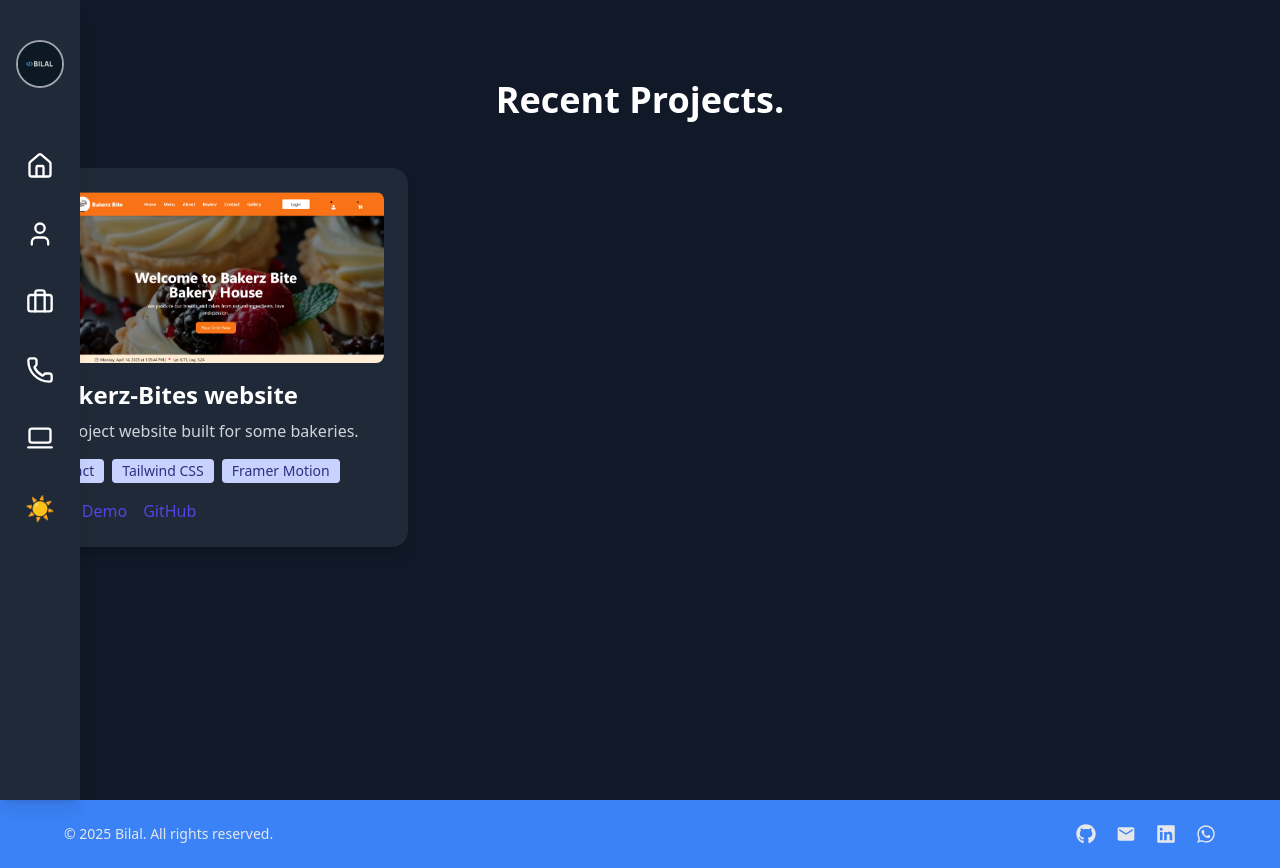
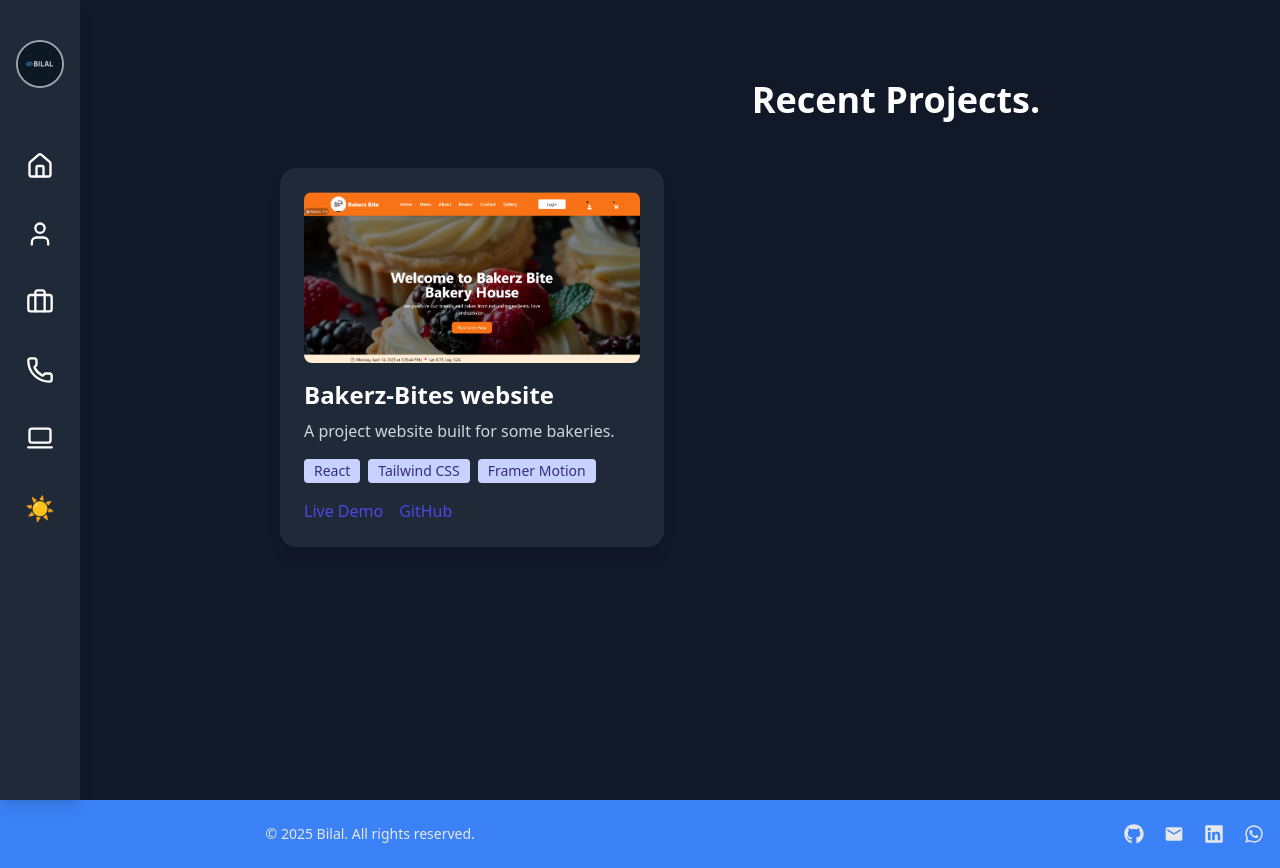
Before and after one commit to LORDBILLZ17/Portfolio, a React (Vite) app: page /MyWorks in a window 1280 px wide. Built offline with nearby package versions, Linux system fonts and the light colour scheme.

Commit message:
Your descriptive commit message

```diff
--- a/src/Footer.jsx
+++ b/src/Footer.jsx
@@ -3,8 +3,8 @@ import { MdEmail } from "react-icons/md";
 
 const Footer = () => {
   return (
-    <footer className="bg-gray-900 dark:bg-blue-500 text-gray-200 dark:text-gray-200 py-6 px-4 ">
-      <div className="max-w-6xl mx-auto flex flex-col md:flex-row justify-between items-center gap-4">
+    <footer className="bg-gray-900 dark:bg-blue-500 text-gray-200 py-6 px-4">
+  <div className="ml-[20%] max-w-6xl flex flex-col md:flex-row justify-between items-center gap-4">
     <p className="text-sm">&copy; {new Date().getFullYear()} Bilal. All rights reserved.</p>
     <div className="flex gap-5 text-xl">
       <a
@@ -13,6 +13,7 @@ const Footer = () => {
         rel="noopener noreferrer"
         aria-label="GitHub"
         className="hover:text-black dark:hover:text-white"
+        title="GitHub"
       >
         <FaGithub />
       </a>
@@ -22,30 +23,34 @@ const Footer = () => {
         rel="noopener noreferrer"
         aria-label="Email"
         className="hover:text-red-600"
+        title="Email"
       >
         <MdEmail />
       </a>
       <a
-            href="https://www.linkedin.com/in/yourlinkedin/"
+        href="https://www.linkedin.com/in/bilal-profile-name/"
         target="_blank"
         rel="noopener noreferrer"
         aria-label="LinkedIn"
         className="hover:text-blue-600"
+        title="LinkedIn"
       >
         <FaLinkedin />
       </a>
       <a
-            href="https://wa.me/+2349071428947"
+        href="https://wa.me/2349071428947"
         target="_blank"
         rel="noopener noreferrer"
         aria-label="WhatsApp"
         className="hover:text-green-600"
+        title="WhatsApp"
       >
         <FaWhatsapp />
       </a>
     </div>
   </div>
 </footer>
+
   );
 };
 
--- a/src/MyWorks.jsx
+++ b/src/MyWorks.jsx
@@ -5,7 +5,7 @@ import Footer from "./Footer";
 const Workshop = () => {
   return (
     <section className="py-20 bg-gray-100 dark:bg-gray-900 h-screen" id="workshop ">
-      <div className="container mx-auto px-6">
+      <div className="container mx-auto px-6 ml-[20%]">
         <h2 className="text-4xl font-bold text-center mb-12 text-gray-800 dark:text-white">
           Recent Projects.
         </h2>
--- a/src/Navbar.jsx
+++ b/src/Navbar.jsx
@@ -28,7 +28,7 @@ const Navbar = () => {
 
   return (
     <>
-      {/* Desktop Sidebar */}
+
       <nav className="hidden md:flex fixed left-0 top-0 h-full w-20 bg-blue-900 dark:bg-gray-800 shadow-lg flex-col items-center py-10 space-y-10 z-50">
         <img
           src="/Logo.png"
```
Lines whose indentation alone changed are shown as unchanged.
